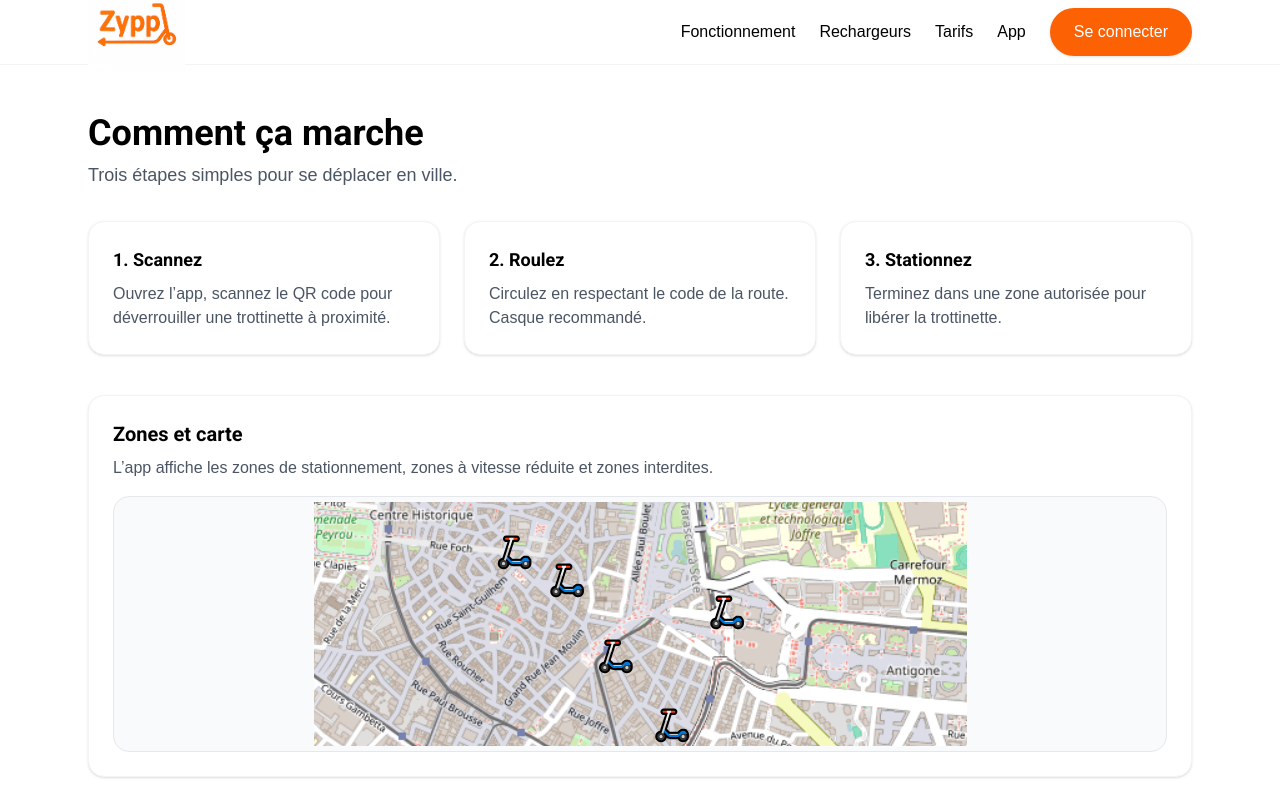
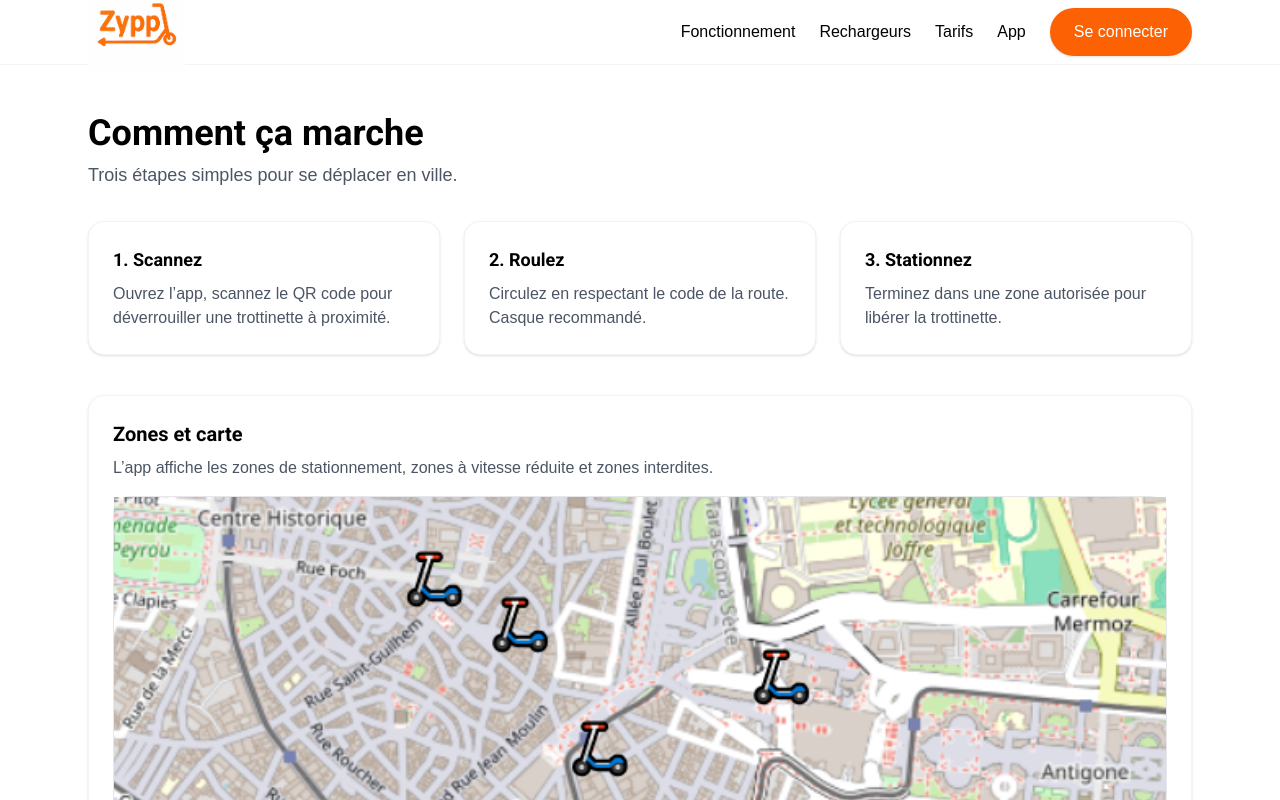
Before and after one commit to Netizor/zipp, a Vue app: page /fonctionnement in a window 1280 px wide. Shown: the top 800 px of the page. Built offline with nearby package versions, Linux system fonts and the light colour scheme.

Commit message:
change map css

```diff
--- a/src/views/HowItWorks.vue
+++ b/src/views/HowItWorks.vue
@@ -11,9 +11,9 @@
     <div class="card mt-10">
       <h2 class="font-semibold text-xl">Zones et carte</h2>
       <p class="text-gray-600 mt-2">L’app affiche les zones de stationnement, zones à vitesse réduite et zones interdites.</p>
-      <div class="mt-4 h-64 rounded-2xl bg-gray-50 border grid place-items-center text-sm text-gray-600">
+      <div class="mt-4 h-64 rounded-2xl bg-gray-50 border grid place-items-center text-sm text-gray-600" style="display: flex;height: 400px;">
 
-		<img src="/map.png" alt="map" />
+		<img src="/map.png" alt="map" style="width: 100%;height: 100%;object-fit: cover;" />
 
 	  </div>
     </div>
```
